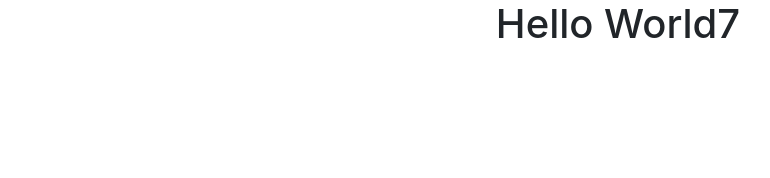
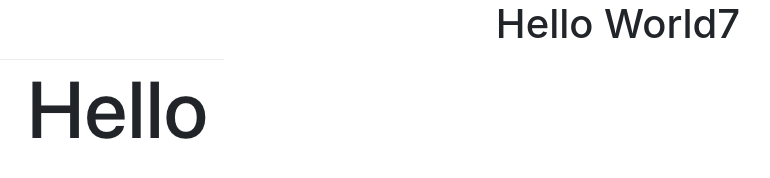
Before and after one commit to zhaoxm469/webpack-study, a website: page 04打包图片资源/index.html in a window 1280 px wide. Shown: the whole page, without its empty margins (22-792 px from the left). Drawn offline with nearby package versions, Linux system fonts and the light colour scheme.

Commit message:
html引用图片

```diff
--- a/04打包图片资源/index.html
+++ b/04打包图片资源/index.html
@@ -14,6 +14,7 @@
         <div class="a2"></div>
         <!-- <img src="./01.png" alt="">
         <img src="./02.png" alt=""> -->
+        <img src="./01.png" alt="">
     </body>
     <script src=https://cdn.jsdelivr.net/npm/jquery@3.5.1/dist/jquery.min.js></script>
     <script src=https://cdn.jsdelivr.net/npm/bootstrap@4.5.3/dist/js/bootstrap.bundle.min.js></script>
```
